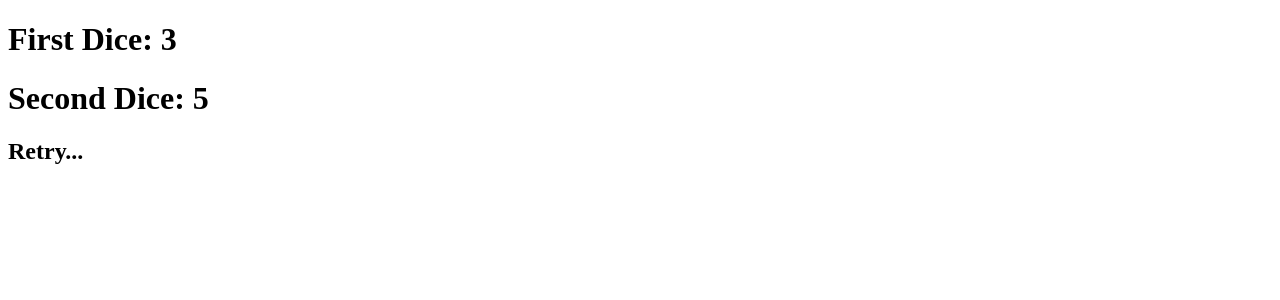
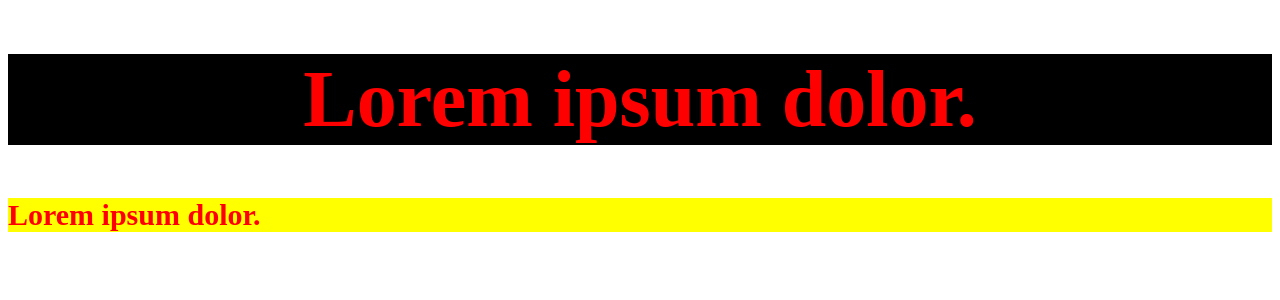
Before and after one commit to smil98/react20231031, a React (Create React App) app: page / in a window 1280 px wide. Shown: the top 300 px of the page. Built offline with nearby package versions, Linux system fonts and the light colour scheme.

Commit message:
Giving Styles

```diff
--- a/src/App.js
+++ b/src/App.js
@@ -1,18 +1,18 @@
 function App() {
-  const num1 = Math.ceil(Math.random() * 6);
-  const num2 = Math.ceil(Math.random() * 6);
-  let message = "Retry...";
-  let messageClassName = "lose";
+  const myStyle = {
+    color: "red",
+    backgroundColor: "black",
+    fontSize: "5rem",
+    textAlign: "center",
+    //since - is a subtract sign in js, use lowerCamelCase for properties
+  }; //js Object
 
-  if (num1 == num2) {
-    messageClassName = "win";
-    message = "Congrats!";
-  }
   return (
     <>
-      <h1>First Dice: {num1}</h1>
-      <h1>Second Dice: {num2}</h1>
-      <h2 className={messageClassName}>{message}</h2>
+      <h1 style={myStyle}>Lorem ipsum dolor.</h1>
+      <h1 style={{ color: "red", backgroundColor: "yellow", fontSize: "30px" }}>
+        Lorem ipsum dolor.
+      </h1>
     </>
   );
 }
```
